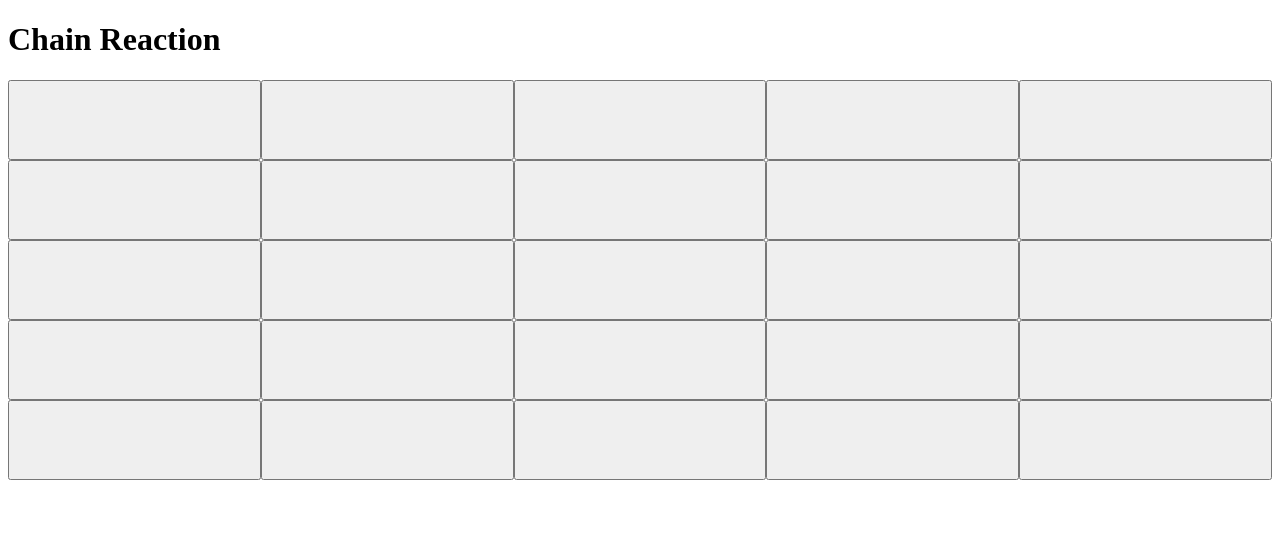
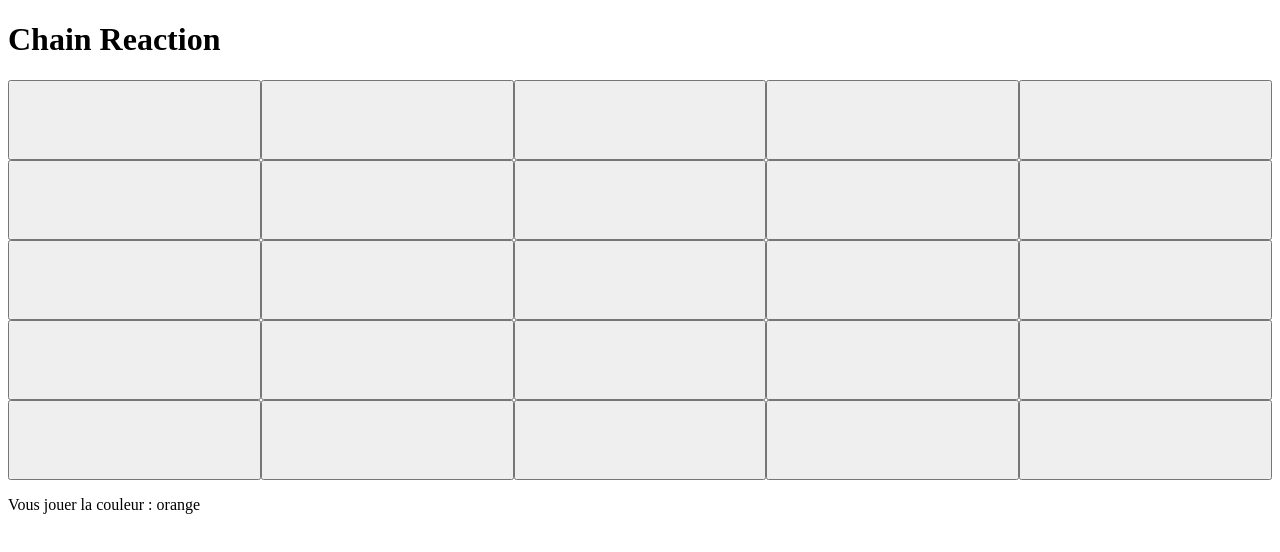
Before and after one commit to Xaldin83/ChainReaction, a React (Vite) app: page / in a window 1280 px wide. Shown: the top 552 px of the page. Built offline with nearby package versions, Linux system fonts and the light colour scheme.

Commit message:
Rajout de disabled et d'un paragraphe

```diff
--- a/src/App.jsx
+++ b/src/App.jsx
@@ -7,7 +7,7 @@ function App() {
   const [board,setBoard] = useState(Array(5).fill().map(row => new Array(5).fill("")))
   const [isDisable,setIsDisable]=useState(false)
   const couleurs = ["red","blue","yellow","green","orange"]
-  const [colors, setColor] = useState("white")
+  const [colors, setColor] = useState(couleurs[Math.floor(Math.random() * couleurs.length)])
   // Constante des scores
     const scoreX = useScore((state) => state.scoreX)
     const scoreY = useScore((state) => state.scoreY)
@@ -16,18 +16,16 @@ function App() {
     const resetX = useScore((state) => state.resetScoreX)
     const resetY = useScore((state) => state.resetScoreY)
 
-  function changeColor(i,j){
-    const newBoard = [...board]
+  function changeColor(){
     setColor(couleurs[Math.floor(Math.random() * couleurs.length)])
-    console.log(newBoard[i][j])
-    setBoard(newBoard)
+
   }
 
   function handleClick(e,i,j){
     e.target.className=colors
+    e.target.disabled=true
     console.log("Click",i,j)
-
-    changeColor(i,j)
+    changeColor()
   }
 
   return (
@@ -40,6 +38,7 @@ function App() {
           {board[i][j]}
           </button>
         )))}
+        <p>Vous jouer la couleur : {colors}</p>
       </div>
     </>
   )
```
